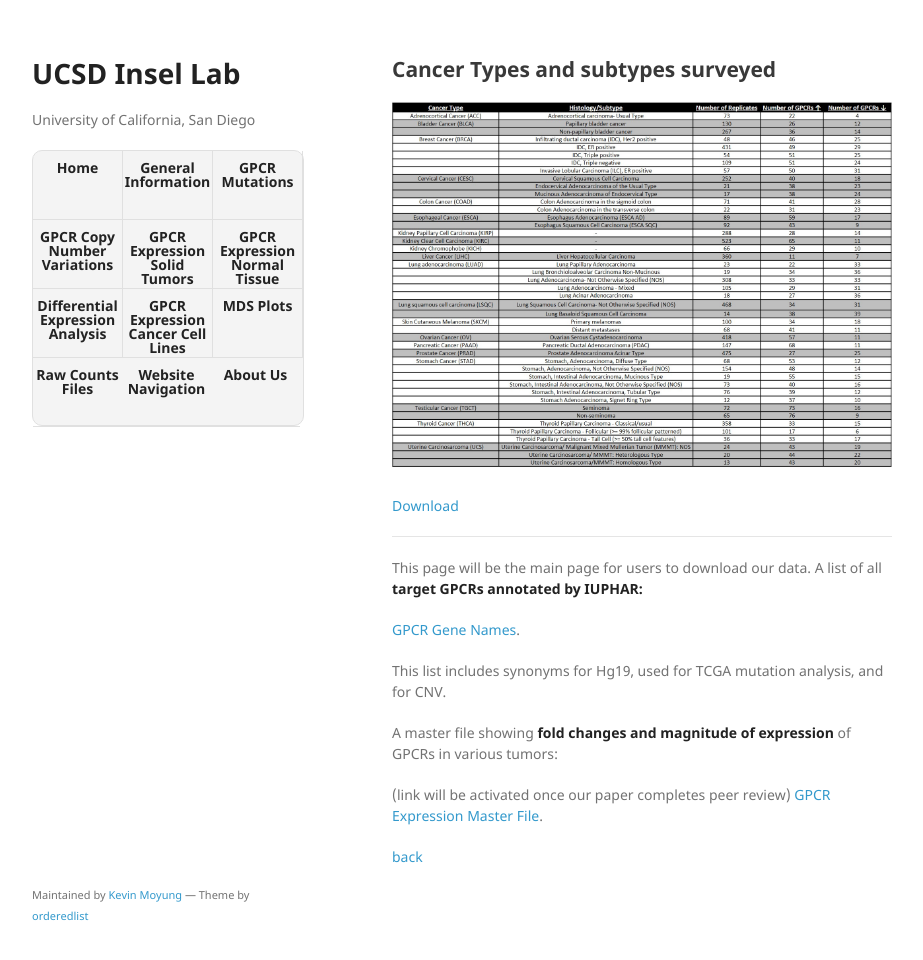
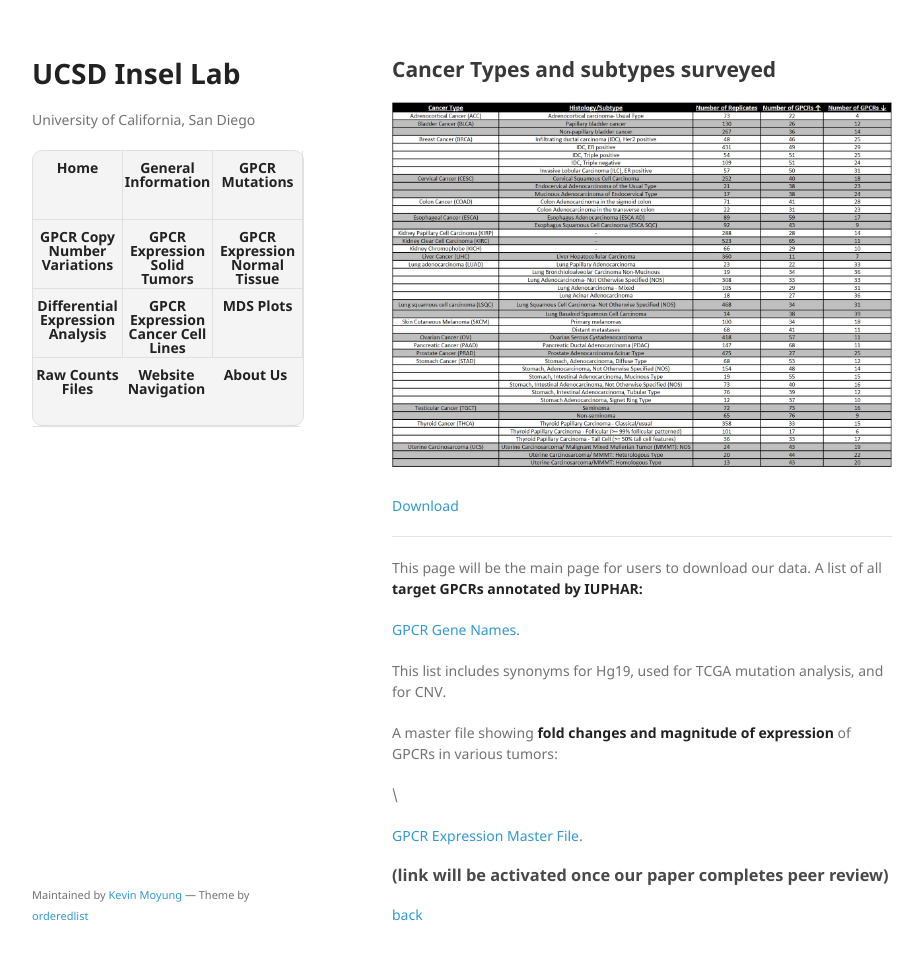
Before and after one commit to insellab/insellab.github.io, a Jekyll site: the page built from data.md, in a window 1280 px wide and 995 px high. Shown: the top 960 px of the window, without its empty margins (178-1101 px from the left). Built offline with Jekyll 4.4.1, drawn with Linux system fonts in a browser that asks for light colours; our own code applies the rules of GitHub Pages for plain Markdown files.

```diff
--- a/data.md
+++ b/data.md
@@ -21,8 +21,10 @@ This list includes synonyms for Hg19, used for TCGA mutation analysis, and for C
 
 A master file showing **fold changes and magnitude of expression** of GPCRs in various tumors:
 
-(link will be activated once our paper completes peer review)
-[GPCR Expression Master File](https://drive.google.com/a/ucsd.edu/file/d/0B2LcGihi6iUWNEFhendLNmVHemM/view?usp=sharing).
+\
 
 
+[GPCR Expression Master File](https://drive.google.com/a/ucsd.edu/file/d/0B2LcGihi6iUWNEFhendLNmVHemM/view?usp=sharing).
+### (link will be activated once our paper completes peer review)
+
 [back](./)
```
